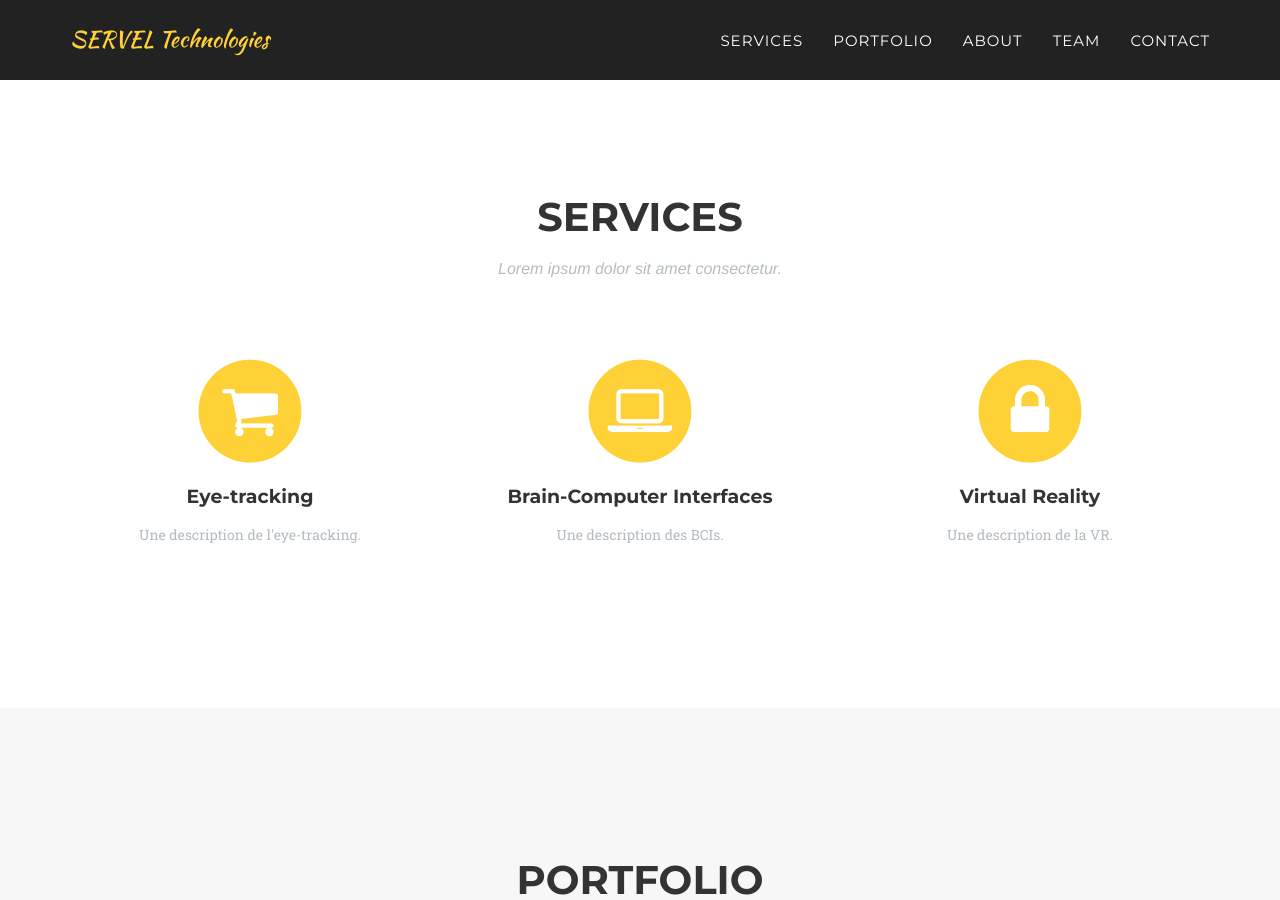
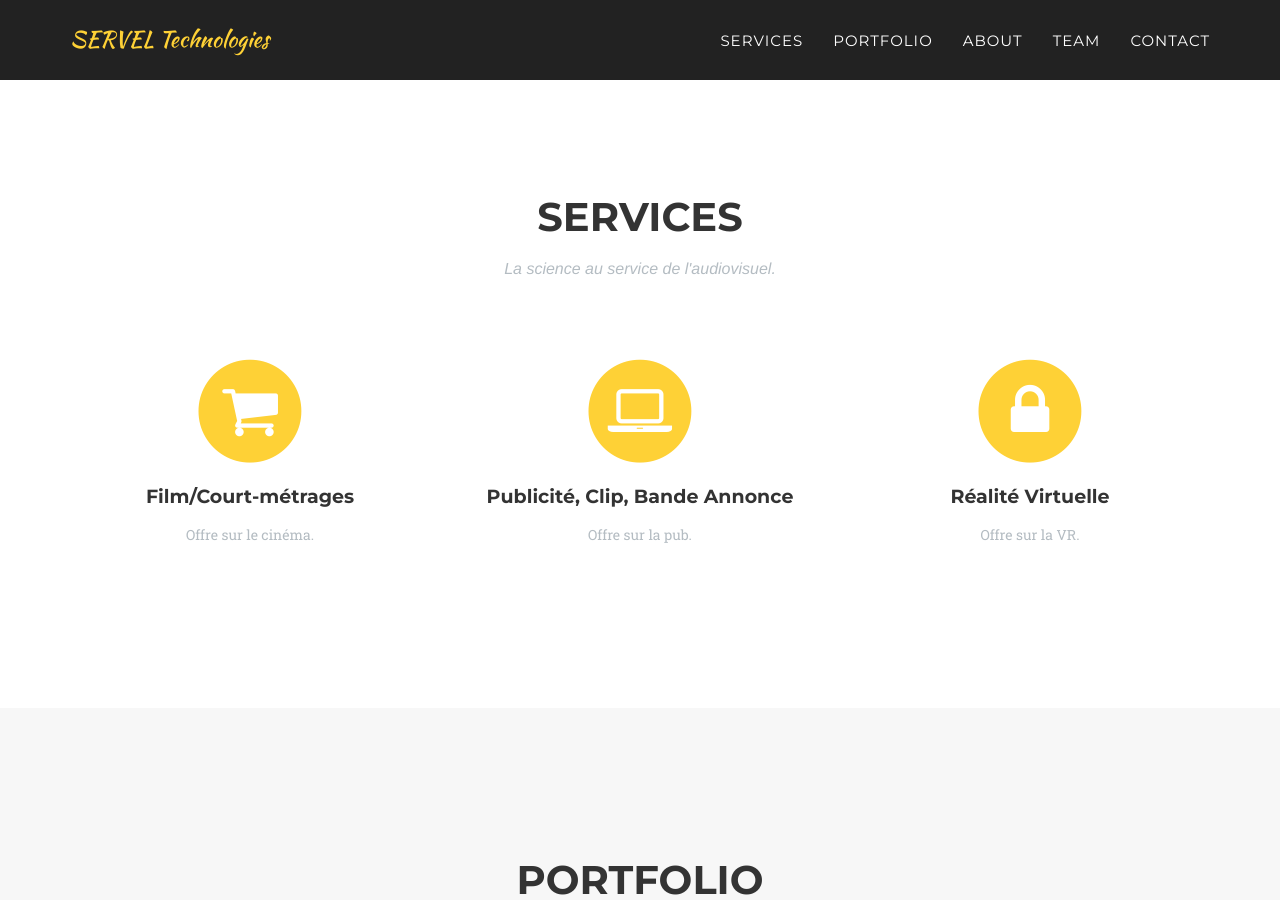
Before and after one commit to servelproject/servel-technologies.io, a Jekyll site: the page built from index.html, in a window 1280 px wide and 900 px high, scrolled down 713 px. Built offline with Jekyll 4.4.1, drawn with Linux system fonts in a browser that asks for light colours; some web fonts are replaced.

Commit message:
ajouter les offres

```diff
--- a/_config.yml
+++ b/_config.yml
@@ -4,7 +4,7 @@ baseurl:
 # Site settings
 title: SERVEL Technologies
 email: servelproject@gmail.com
-description: "Assurez la réussite de votre oeuvre audio-visuelle en travaillant avec servel."
+description: "Assurez la réussite de votre oeuvre audiovisuelle en travaillant avec servel."
 
 
 # Team names, titles and social links
--- a/_includes/services.html
+++ b/_includes/services.html
@@ -4,7 +4,7 @@
             <div class="row">
                 <div class="col-lg-12 text-center">
                     <h2 class="section-heading">Services</h2>
-                    <h3 class="section-subheading text-muted">Lorem ipsum dolor sit amet consectetur.</h3>
+                    <h3 class="section-subheading text-muted">La science au service de l'audiovisuel.</h3>
                 </div>
             </div>
             <div class="row text-center">
@@ -13,24 +13,24 @@
                         <i class="fa fa-circle fa-stack-2x text-primary"></i>
                         <i class="fa fa-shopping-cart fa-stack-1x fa-inverse"></i>
                     </span>
-                    <h4 class="service-heading">Eye-tracking</h4>
-                    <p class="text-muted">Une description de l'eye-tracking.</p>
+                    <h4 class="service-heading">Film/Court-métrages</h4>
+                    <p class="text-muted">Offre sur le cinéma.</p>
                 </div>
                 <div class="col-md-4">
                     <span class="fa-stack fa-4x">
                         <i class="fa fa-circle fa-stack-2x text-primary"></i>
                         <i class="fa fa-laptop fa-stack-1x fa-inverse"></i>
                     </span>
-                    <h4 class="service-heading">Brain-Computer Interfaces</h4>
-                    <p class="text-muted">Une description des BCIs.</p>
+                    <h4 class="service-heading">Publicité, Clip, Bande Annonce</h4>
+                    <p class="text-muted">Offre sur la pub.</p>
                 </div>
                 <div class="col-md-4">
                     <span class="fa-stack fa-4x">
                         <i class="fa fa-circle fa-stack-2x text-primary"></i>
                         <i class="fa fa-lock fa-stack-1x fa-inverse"></i>
                     </span>
-                    <h4 class="service-heading">Virtual Reality</h4>
-                    <p class="text-muted">Une description de la VR.</p>
+                    <h4 class="service-heading">Réalité Virtuelle</h4>
+                    <p class="text-muted">Offre sur la VR.</p>
                 </div>
             </div>
         </div>
```
